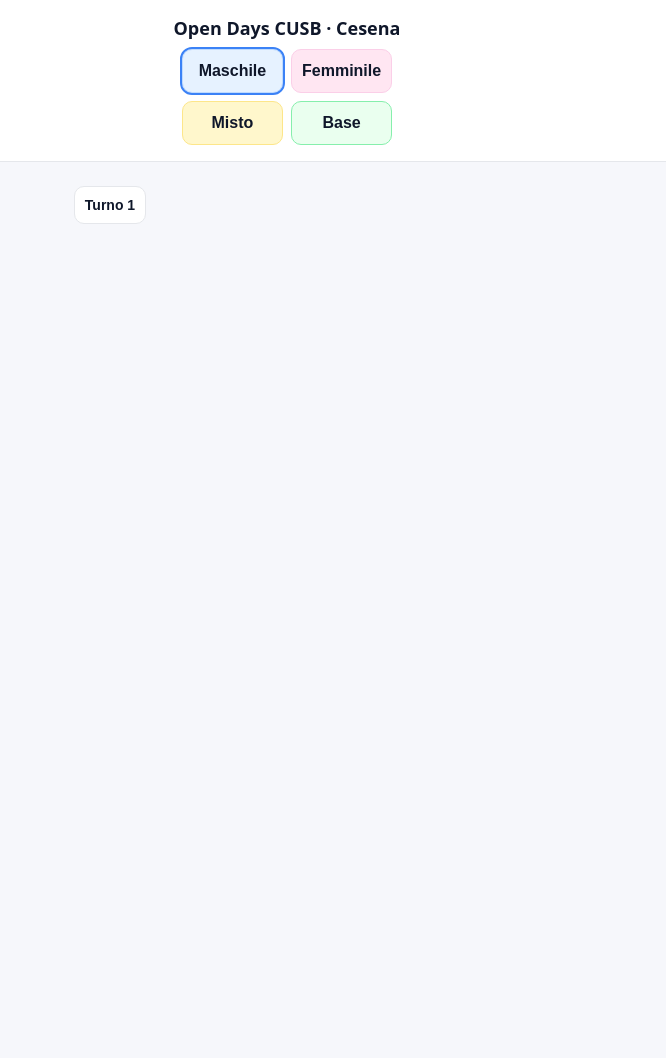
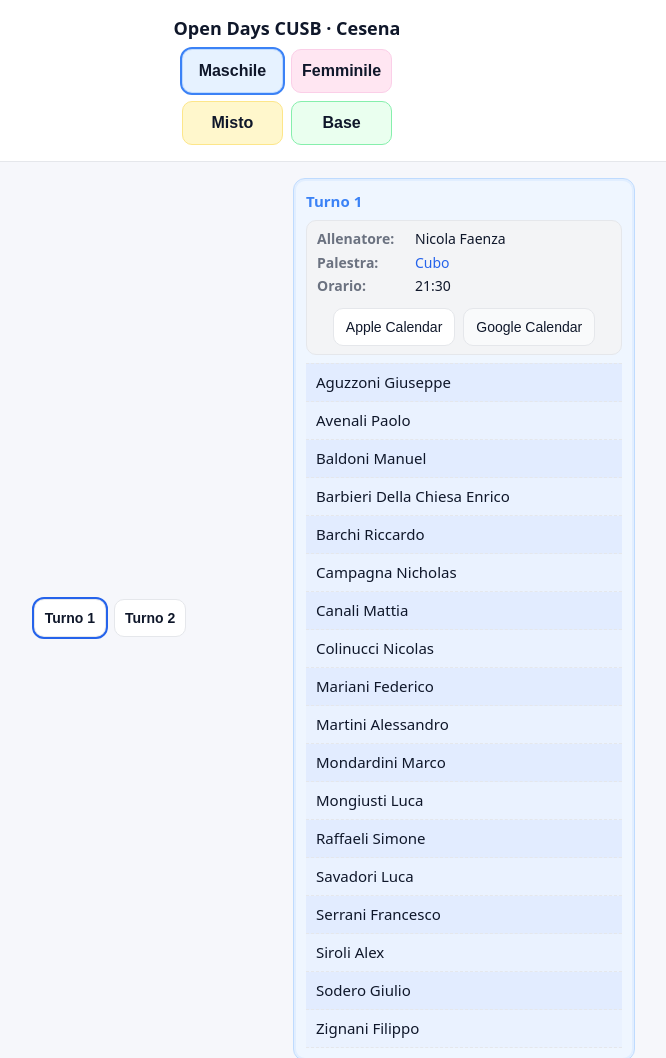
Before and after one commit to alexsiroli/opendays, a plain HTML site: page docs/index.html in a window 1280 px wide. Shown: the top 1058 px of the page, without its empty margins (353-1019 px from the left). Before the commit the page ends 800 px from the top, so only its background shows below. Drawn offline with Linux system fonts and the light colour scheme.

Commit message:
feat: turni dinamici da data.json (bottoni e dettagli); fix Base; UI containers aggiornati

```diff
--- a/docs/app.js
+++ b/docs/app.js
@@ -1,13 +1,10 @@
 (function () {
-  const turno1List = document.getElementById('turno1-list');
-  const turno2List = document.getElementById('turno2-list');
+  const turnList = document.getElementById('turn-list');
   const segmented = document.querySelector('.segmented');
   const turnSelector = document.querySelector('.turn-selector');
   let currentTurn = null; // nessun turno selezionato all'ingresso
-  const turno1Title = document.getElementById('turno1-title');
-  const turno2Title = document.getElementById('turno2-title');
-  const turno1Meta = document.getElementById('turno1-meta');
-  const turno2Meta = document.getElementById('turno2-meta');
+  const turnTitle = document.getElementById('turn-title');
+  const turnMeta = document.getElementById('turn-meta');
 
   /**
    * Struttura dati attesa in data.json:
@@ -22,6 +19,7 @@
     Maschile: { turno1: { ...EMPTY_TURNO }, turno2: { ...EMPTY_TURNO } },
     Femminile: { turno1: { ...EMPTY_TURNO }, turno2: { ...EMPTY_TURNO } },
     Misto: { turno1: { ...EMPTY_TURNO }, turno2: { ...EMPTY_TURNO } },
+    Base: { turno1: { ...EMPTY_TURNO }, turno2: { ...EMPTY_TURNO } },
   };
 
   let db = EMPTY_DATA;
@@ -31,31 +29,17 @@
 
   function renderCategoria(categoria) {
     const dataset = db[categoria] || { turno1: EMPTY_TURNO, turno2: EMPTY_TURNO };
-    const labels = [formatItalianDate(dataset.turno1?.data) || 'Turno 1', formatItalianDate(dataset.turno2?.data) || null];
+    const turns = computeTurns(dataset);
+    const labels = turns.map(t => t.label);
     document.body.setAttribute('data-cat', categoria);
-    if (turno1Title) turno1Title.textContent = labels[0] || 'Turno 1';
-    if (turno2Title) turno2Title.textContent = labels[1] || 'Turno 2';
-    const turno1Section = document.getElementById('turno1');
-    const turno2Section = document.getElementById('turno2');
-    const isSingleTurn = !labels[1];
-    // Mostra i bottoni selezione turno (uno o due) ma nascondi i contenitori finché non si sceglie
-    if (turno1Section) turno1Section.style.display = 'none';
-    if (turno2Section) turno2Section.style.display = isSingleTurn ? 'none' : 'none';
+    const isSingleTurn = labels.length <= 1;
     if (turnSelector) {
-      turnSelector.style.display = '';
-      // reset stato bottoni
-      const btns = Array.from(turnSelector.querySelectorAll('.turn-btn'));
-      btns.forEach((b, idx) => {
-        if (idx === 1) b.style.display = isSingleTurn ? 'none' : '';
-        b.classList.remove('is-active');
-        b.setAttribute('aria-pressed', 'false');
-      });
-      currentTurn = null;
+      renderTurnButtons(turns);
+      const selected = currentTurn && currentTurn <= String(turns.length) ? currentTurn : '1';
+      setTurnButtonsState(selected);
+      renderTurnDetails(turns, selected);
+      currentTurn = selected;
     }
-    renderMeta(turno1Meta, dataset.turno1, categoria, labels[0]);
-    renderMeta(turno2Meta, dataset.turno2, categoria, labels[1]);
-    renderLista(turno1List, dataset.turno1?.nominativi);
-    renderLista(turno2List, dataset.turno2?.nominativi);
   }
 
   function renderLista(container, nominativi) {
@@ -277,6 +261,7 @@
         Maschile: normalize(json.Maschile),
         Femminile: normalize(json.Femminile),
         Misto: normalize(json.Misto),
+        Base: normalize(json.Base),
       };
     } catch (err) {
       console.warn('Impossibile caricare data.json, uso struttura vuota:', err);
@@ -317,17 +302,55 @@
     turnSelector.addEventListener('click', function (e) {
       const btn = e.target.closest('.turn-btn');
       if (!btn) return;
-      for (const el of turnSelector.querySelectorAll('.turn-btn')) {
-        el.classList.toggle('is-active', el === btn);
-        el.setAttribute('aria-pressed', el === btn ? 'true' : 'false');
-      }
       const selected = btn.getAttribute('data-turn');
+      setTurnButtonsState(selected);
+      const categoria = document.body.getAttribute('data-cat');
+      const dataset = db[categoria] || { turno1: EMPTY_TURNO, turno2: EMPTY_TURNO };
+      const turns = computeTurns(dataset);
+      renderTurnDetails(turns, selected);
       currentTurn = selected;
-      const s1 = document.getElementById('turno1');
-      const s2 = document.getElementById('turno2');
-      if (s1) s1.style.display = selected === '1' ? '' : 'none';
-      if (s2) s2.style.display = selected === '2' ? '' : 'none';
     });
+  }
+
+  function setTurnButtonsState(selected) {
+    const btns = turnSelector ? Array.from(turnSelector.querySelectorAll('.turn-btn')) : [];
+    for (const el of btns) {
+      const isActive = el.getAttribute('data-turn') === selected;
+      el.classList.toggle('is-active', isActive);
+      el.setAttribute('aria-pressed', isActive ? 'true' : 'false');
+    }
+  }
+
+  function renderTurnButtons(turns) {
+    if (!turnSelector) return;
+    turnSelector.innerHTML = '';
+    turns.forEach((t, idx) => {
+      const n = String(idx + 1);
+      const btn = document.createElement('button');
+      btn.className = 'turn-btn' + (idx === 0 ? ' is-active' : '');
+      btn.setAttribute('data-turn', n);
+      btn.setAttribute('aria-pressed', idx === 0 ? 'true' : 'false');
+      btn.textContent = t.label || `Turno ${n}`;
+      turnSelector.appendChild(btn);
+    });
+  }
+
+  function renderTurnDetails(turns, selected) {
+    const idx = parseInt(selected, 10) - 1;
+    const t = turns[idx];
+    if (!t) return;
+    if (turnTitle) turnTitle.textContent = t.label || `Turno ${selected}`;
+    renderMeta(turnMeta, t.data, t.categoria, t.label);
+    renderLista(turnList, t.data?.nominativi);
+  }
+
+  function computeTurns(dataset) {
+    const arr = [];
+    if (dataset.turno1) arr.push({ label: formatItalianDate(dataset.turno1.data) || 'Turno 1', data: dataset.turno1 });
+    if (dataset.turno2 && (dataset.turno2.data || dataset.turno2.orario || (dataset.turno2.nominativi && dataset.turno2.nominativi.length))) {
+      arr.push({ label: formatItalianDate(dataset.turno2.data) || 'Turno 2', data: dataset.turno2 });
+    }
+    return arr;
   }
 
   // search UI removed
--- a/docs/data.json
+++ b/docs/data.json
@@ -45,7 +45,6 @@
         "Mondardini Marco",
         "Raffaeli Simone",
         "Barbieri Della Chiesa Enrico",
-
         "Avenali Paolo",
         "Aguzzoni Giuseppe"
       ]
--- a/docs/index.html
+++ b/docs/index.html
@@ -18,19 +18,11 @@
     </header>
 
     <main class="turni-layout" id="turni-layout" aria-live="polite">
-      <div class="turn-selector" aria-label="Seleziona turno">
-        <button class="turn-btn is-active" data-turn="1" aria-pressed="true">Turno 1</button>
-        <button class="turn-btn" data-turn="2" aria-pressed="false">Turno 2</button>
-      </div>
-      <section id="turno1" class="turno" aria-labelledby="turno1-title">
-        <h2 id="turno1-title">Turno 1</h2>
-        <div id="turno1-meta" class="turno-meta" aria-label="Dettagli turno 1"></div>
-        <ul id="turno1-list" class="nominativi"></ul>
-      </section>
-      <section id="turno2" class="turno" aria-labelledby="turno2-title">
-        <h2 id="turno2-title">Turno 2</h2>
-        <div id="turno2-meta" class="turno-meta" aria-label="Dettagli turno 2"></div>
-        <ul id="turno2-list" class="nominativi"></ul>
+      <div class="turn-selector" aria-label="Seleziona turno"></div>
+      <section id="turno-details" class="turno" aria-labelledby="turn-title">
+        <h2 id="turn-title">Turno</h2>
+        <div id="turn-meta" class="turno-meta" aria-label="Dettagli turno"></div>
+        <ul id="turn-list" class="nominativi"></ul>
       </section>
     </main>
 
```
